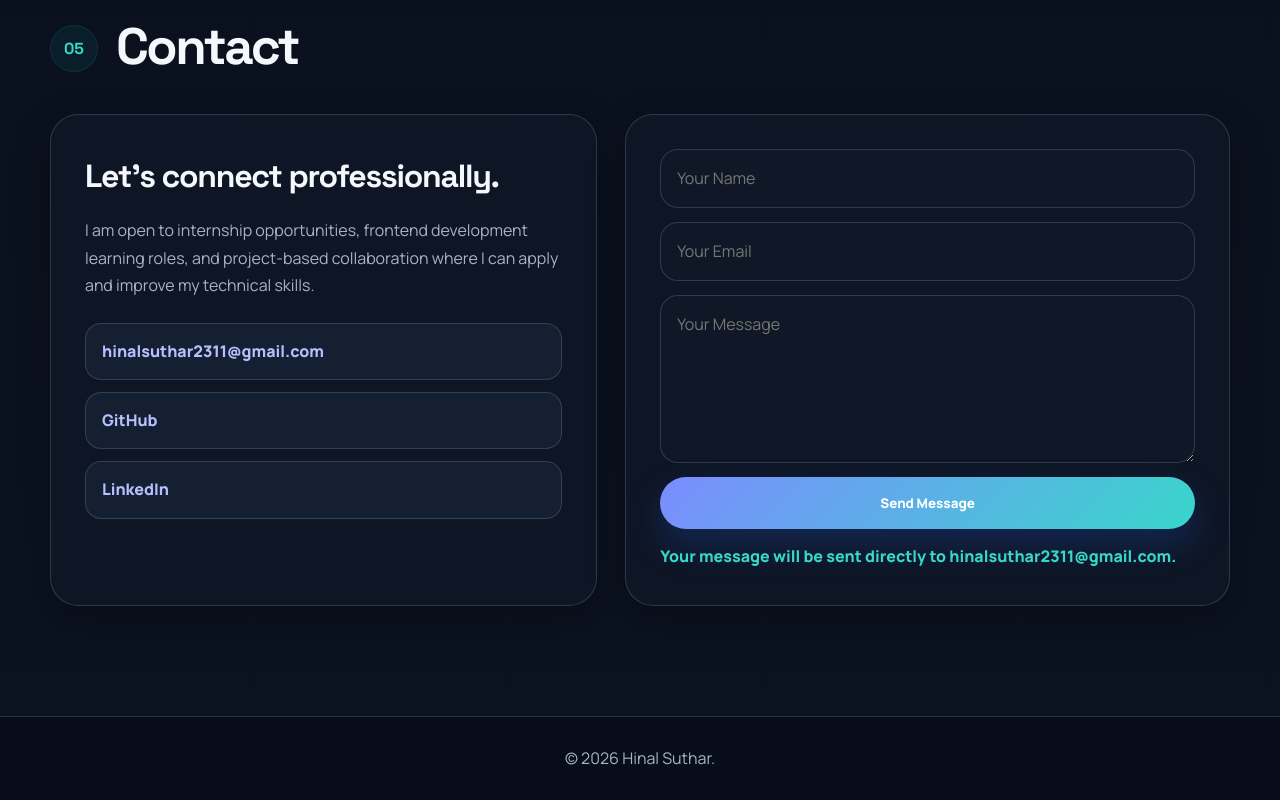
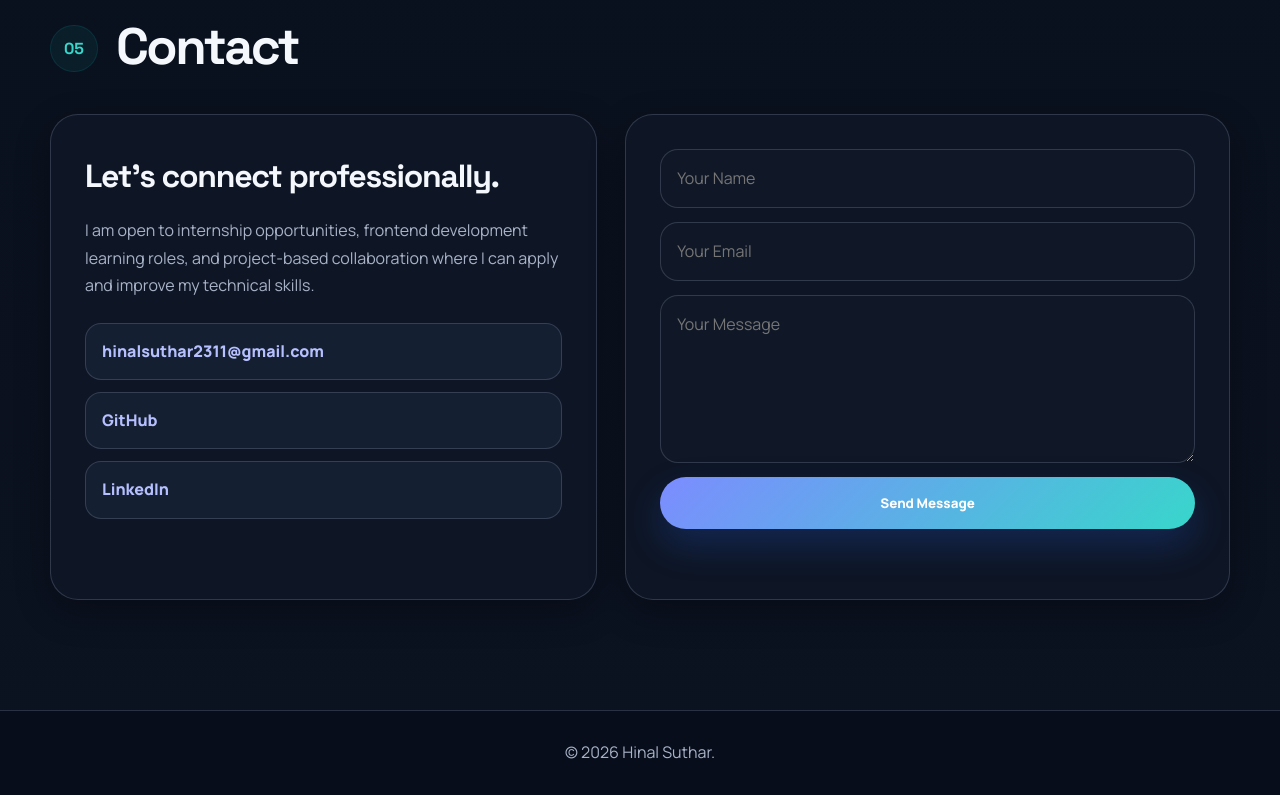
Before and after one commit to buddy-2311/portfolio, a website: page index.html in a window 1280 px wide. Shown: the part 6285-7085 px from the top of the page. Drawn offline with Linux system fonts and the light colour scheme.

Commit message:
Update index.html

```diff
--- a/index.html
+++ b/index.html
@@ -336,7 +336,7 @@
             <input type="email" id="email" name="email" placeholder="Your Email" required>
             <textarea id="message" name="message" rows="5" placeholder="Your Message" required></textarea>
             <button type="submit" class="btn btn-primary">Send Message</button>
-            <p id="formStatus">Your message will be sent directly to hinalsuthar2311@gmail.com.</p>
+            <p id="formStatus"></p>
           </form>
         </div>
       </div>
```
